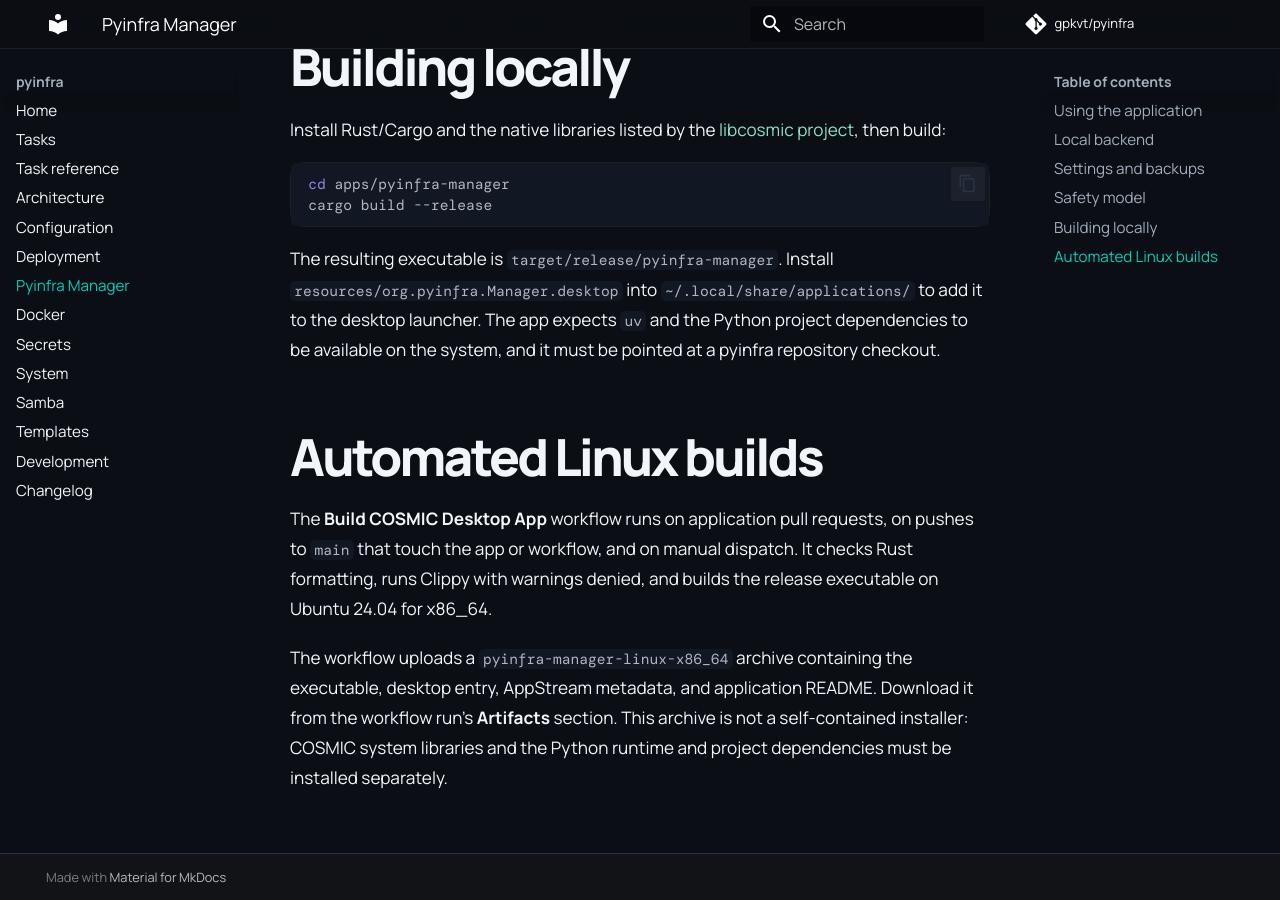
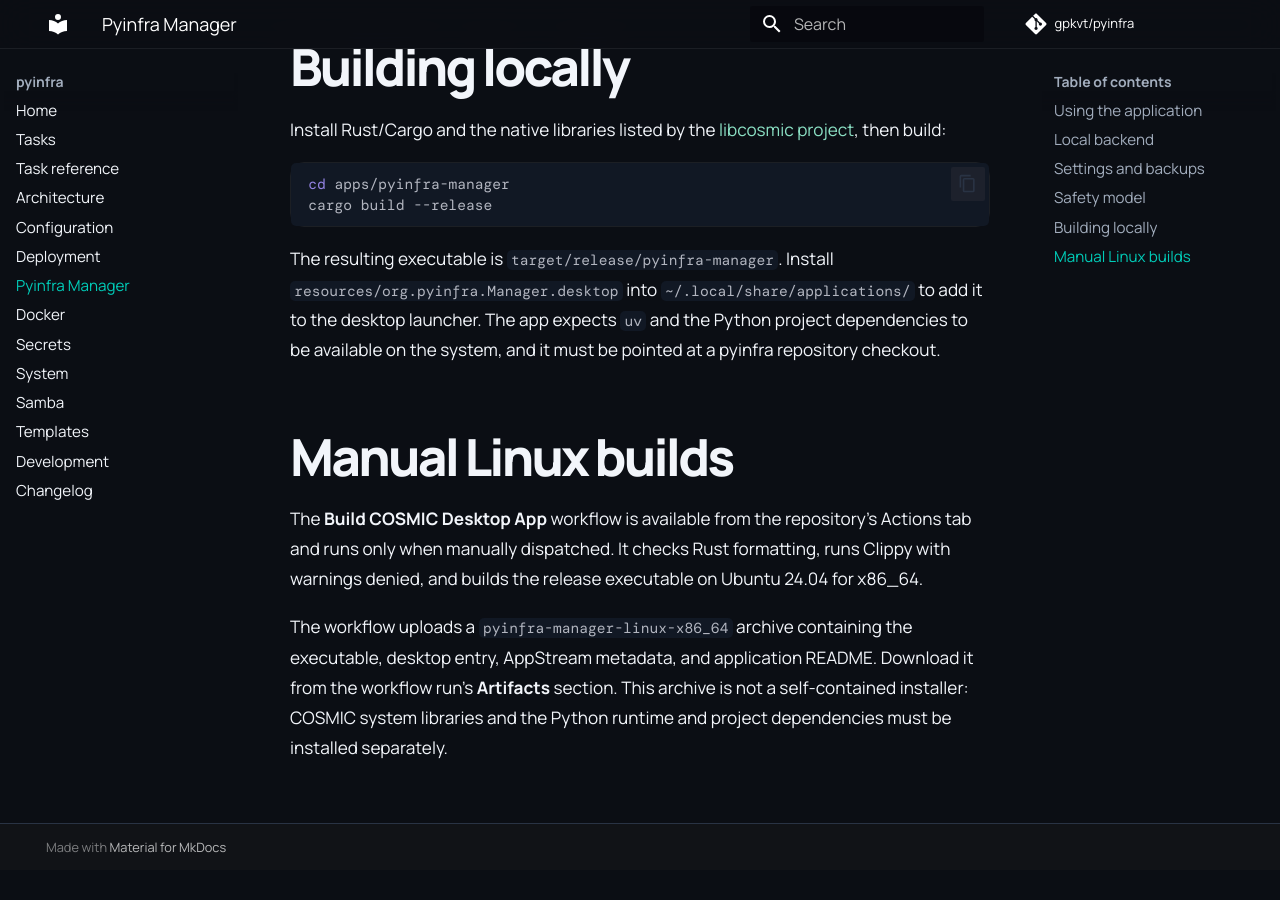
Before and after one commit to gpkvt/pyinfra, an MkDocs documentation site: the page built from docs/pyinfra-manager.md, in a window 1280 px wide and 900 px high, scrolled down 2535 px. Built offline with MkDocs 1.6.1 and Material for MkDocs 9.7.7, drawn with Linux system fonts in a browser that asks for light colours; comment, search, counter and statistics services are not loaded; after the commit the page ends 3405 px from its top, so only the background shows below that.

Commit message:
ci: restore Pages publishing and manual desktop builds (#385)
ci: restore Pages and manual desktop build workflows

```diff
--- a/docs/pyinfra-manager.md
+++ b/docs/pyinfra-manager.md
@@ -93,12 +93,12 @@ The resulting executable is `target/release/pyinfra-manager`. Install
 expects `uv` and the Python project dependencies to be available on the
 system, and it must be pointed at a pyinfra repository checkout.
 
-## Automated Linux builds
+## Manual Linux builds
 
-The **Build COSMIC Desktop App** workflow runs on application pull requests,
-on pushes to `main` that touch the app or workflow, and on manual dispatch.
-It checks Rust formatting, runs Clippy with warnings denied, and builds the
-release executable on Ubuntu 24.04 for x86_64.
+The **Build COSMIC Desktop App** workflow is available from the repository's
+Actions tab and runs only when manually dispatched. It checks Rust formatting,
+runs Clippy with warnings denied, and builds the release executable on Ubuntu
+24.04 for x86_64.
 
 The workflow uploads a `pyinfra-manager-linux-x86_64` archive containing the
 executable, desktop entry, AppStream metadata, and application README. Download
```
Also changed, not shown: apps/pyinfra-manager/README.md (+3 -5 lines), docs/development.md (+4 -2 lines), 4 other files.
